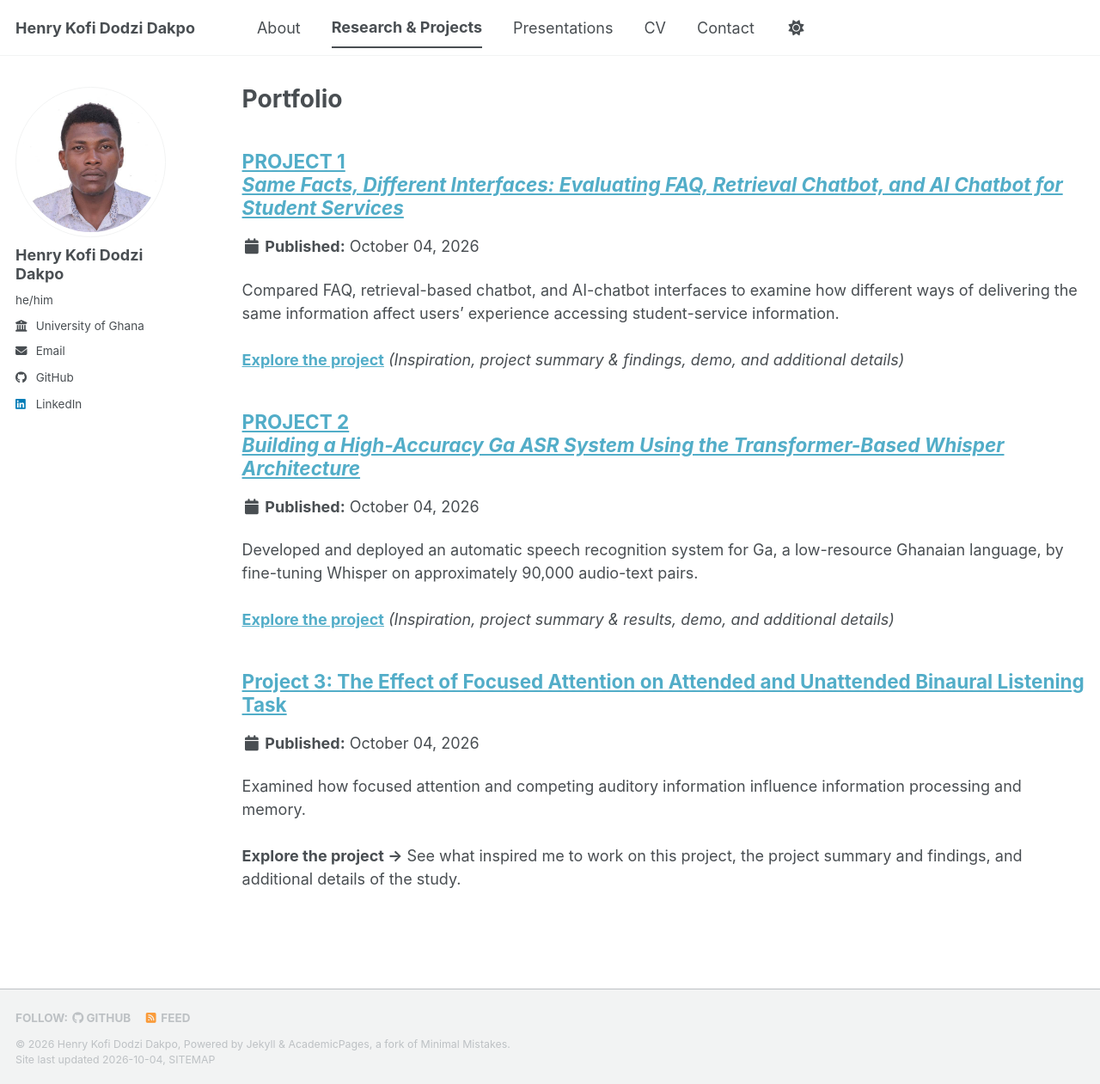
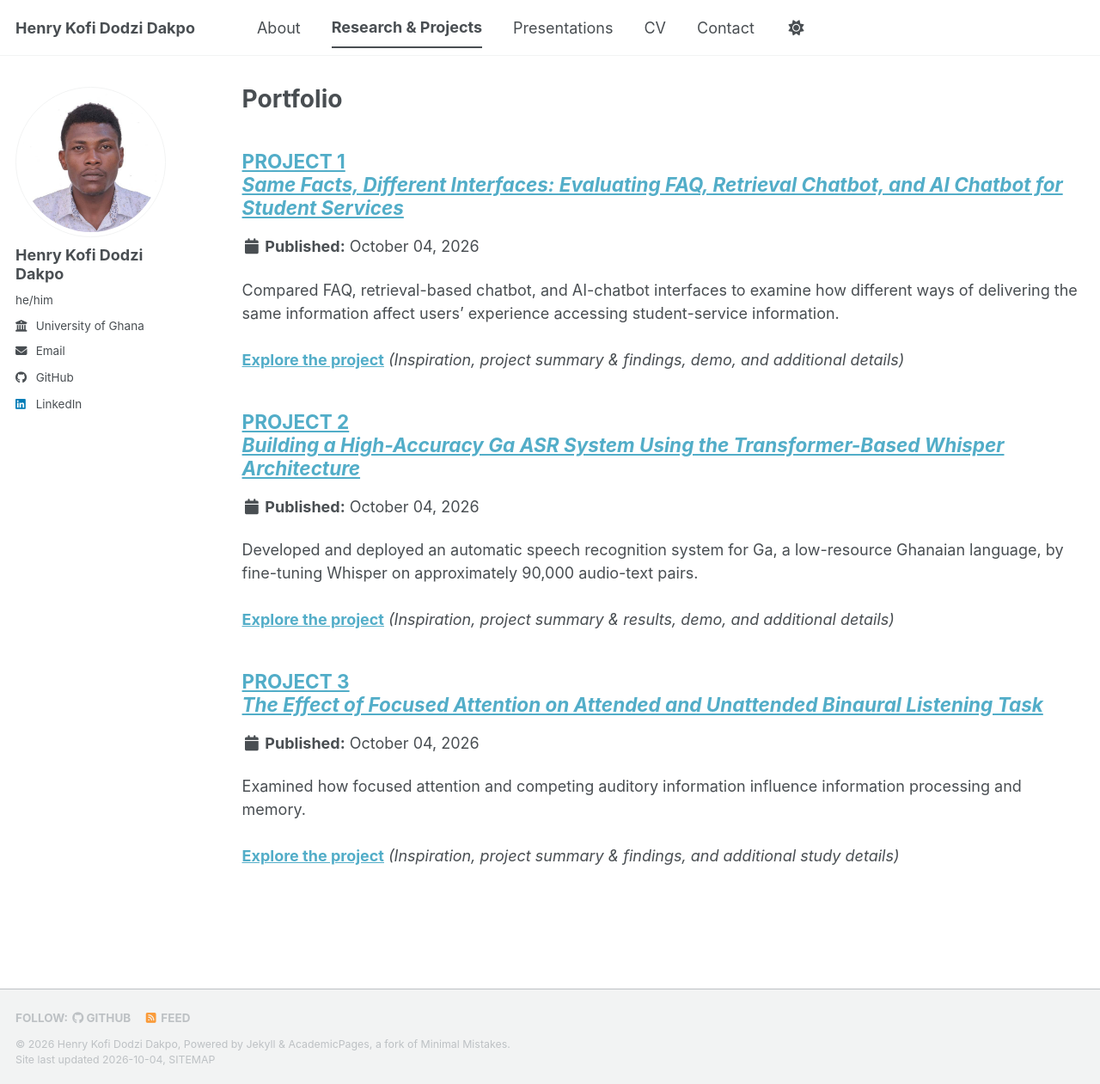
Before and after one commit to henrycitadel9-rgb/henrycitadel9-rgb.github.io, a Jekyll site: the page built from _pages/portfolio.html, in a window 1280 px wide and 1261 px high. Shown: the whole window at 86% size. Built offline with Jekyll 4.4.1, drawn with Linux system fonts in a browser that asks for light colours; a style sheet for code colours, icons or effects is not loaded.

Commit message:
Update portfolio-3.md

```diff
--- a/_portfolio/portfolio-3.md
+++ b/_portfolio/portfolio-3.md
@@ -1,6 +1,6 @@
 ---
-title: "Project 3: The Effect of Focused Attention on Attended and Unattended Binaural Listening Task"
-excerpt: "Examined how focused attention and competing auditory information influence information processing and memory.<br/><br/><strong>Explore the project →</strong> See what inspired me to work on this project, the project summary and findings, and additional details of the study."
+title: "PROJECT 3<br/><em>The Effect of Focused Attention on Attended and Unattended Binaural Listening Task</em>"
+excerpt: "Examined how focused attention and competing auditory information influence information processing and memory.<br/><br/><a href='/portfolio/portfolio-3/'><strong>Explore the project</strong></a> <em>(Inspiration, project summary & findings, and additional study details)</em>"
 collection: portfolio
 ---
 
```
